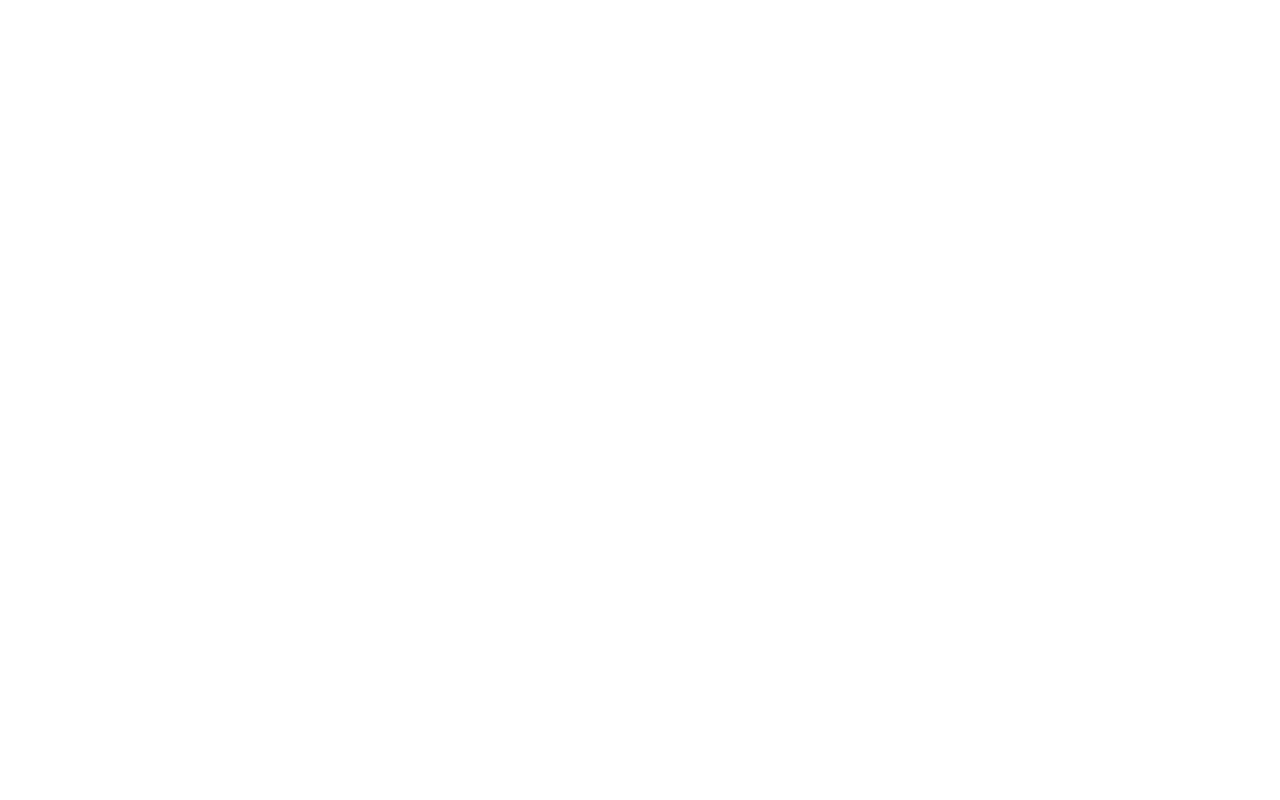
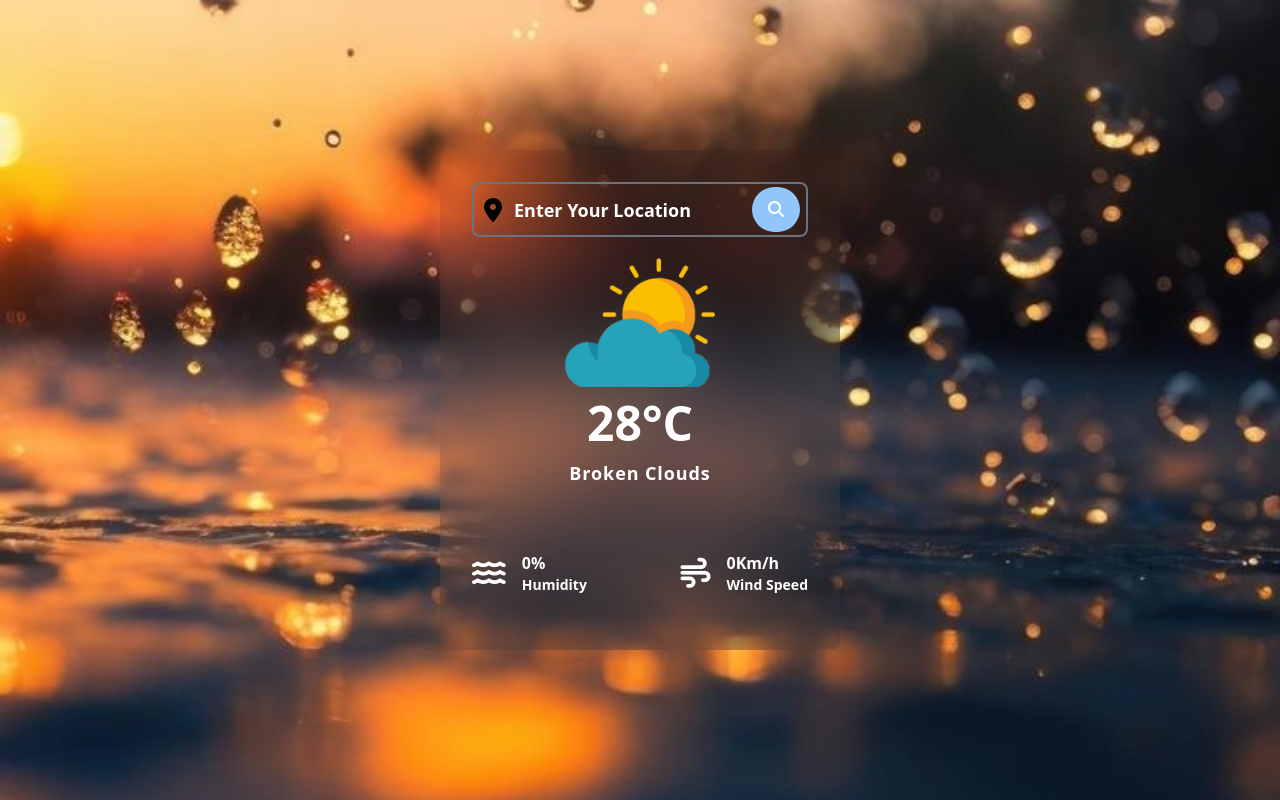
Before and after one commit to Mamunur-Roshid99/Weather-App, a plain HTML site: page index.html in a window 1280 px wide. Drawn offline with nearby package versions, Linux system fonts and the light colour scheme.

Commit message:
weatherapp

```diff
--- a/index.html
+++ b/index.html
@@ -10,8 +10,52 @@
     <script src="https://cdn.tailwindcss.com"></script>
     <!-- tailwind plugin -->
     <script src="https://cdn.tailwindcss.com?plugins=forms,typography,aspect-ratio,line-clamp,container-queries"></script>
+    <!-- fontawesome cdn -->
+    <link rel="stylesheet" href="https://cdnjs.cloudflare.com/ajax/libs/font-awesome/6.6.0/css/all.min.css"
+        integrity="sha512-Kc323vGBEqzTmouAECnVceyQqyqdsSiqLQISBL29aUW4U/M7pSPA/gEUZQqv1cwx4OnYxTxve5UMg5GT6L4JJg=="
+        crossorigin="anonymous" referrerpolicy="no-referrer" />
 </head>
-<body>
+<body class="bg-[url('/images/mobile.jpeg')] bg-cover md:bg-[url('/images/laptop.jpeg')] sm:bg-cover lg:bg-cover flex items-center justify-center h-screen">
+
+    <div class="container relative w-[400px] h-[500px] rounded-lg p-8 bg-[rgba(255, 255, 255, .1)] backdrop-blur-2xl">
+        <!-- search box -->
+        <div class="search-box relative w-[100%] h-[55px] flex items-center rounded-lg">
+            <i class="fa-solid fa-location-dot absolute px-3 text-2xl"></i>
+            <input class="absolute w-[100%] h-[100%] bg-transparent border-2 border-[rgba(255, 255, 255, .2)] outline-none rounded-lg text-lg text-white font-semibold uppercase px-10 py-0" type="text" placeholder="Enter your location">
+            <button class="fa-solid fa-magnifying-glass absolute right-0 px-4 mr-2 text-white duration-700 bg-blue-300 h-5/6 rounded-full hover:bg-blue-200 hover:h-5/6 hover:rounded-full"></button>
+        </div>
+
+        <!-- <div class="not-found">
+            <img src="images/404.png">
+            <p>Oops! Invalid location :/</p>
+        </div> -->
+
+        <div  class="weather-box flex flex-col space-y-3 items-center justify-center">
+            <img src="images/cloud.png" class="w-[150px]">
+            <p class="temperature text-5xl font-bold text-white">28°С</p>
+            <p class="description text-white text-lg font-semibold tracking-wider">Broken Clouds</p>
+        </div>
+
+        <div class="weather-details mt-16 flex items-center justify-between">
+            <div class="humidity flex items-center justify-center">
+                <i class="fa-solid fa-water text-white text-3xl mr-4"></i>
+                <div class="text">
+                    <span class="font-bold text-white">0%</span>
+                    <p class="text-white font-semibold text-sm">Humidity</p>
+                </div>
+            </div>
+            <div class="wind flex items-center justify-center">
+                <i class="fa-solid fa-wind text-white text-3xl mr-4"></i>
+                <div class="text">
+                    <span class="font-bold text-white">0Km/h</span>
+                    <p class="text-white font-semibold text-sm">Wind Speed</p>
+                </div>
+            </div>
+        </div>
+
+    </div>
+
+    <script src="script.js"></script>
 
 </body>
 </html>
--- a/style.css
+++ b/style.css
@@ -1,3 +1,16 @@
 @tailwind base;
 @tailwind components;
 @tailwind utilities;
+
+
+@layer {
+    body {
+        @apply bg-mobile-pattern;
+    }
+}
+
+
+.search-box input::placeholder {
+    color: white;
+    text-transform: capitalize;
+}
```
Also changed, not shown: tailwind.config.js (+8 -4 lines), images/laptop.jpeg (added), images/mobile.jpeg (added), script.js (added).
